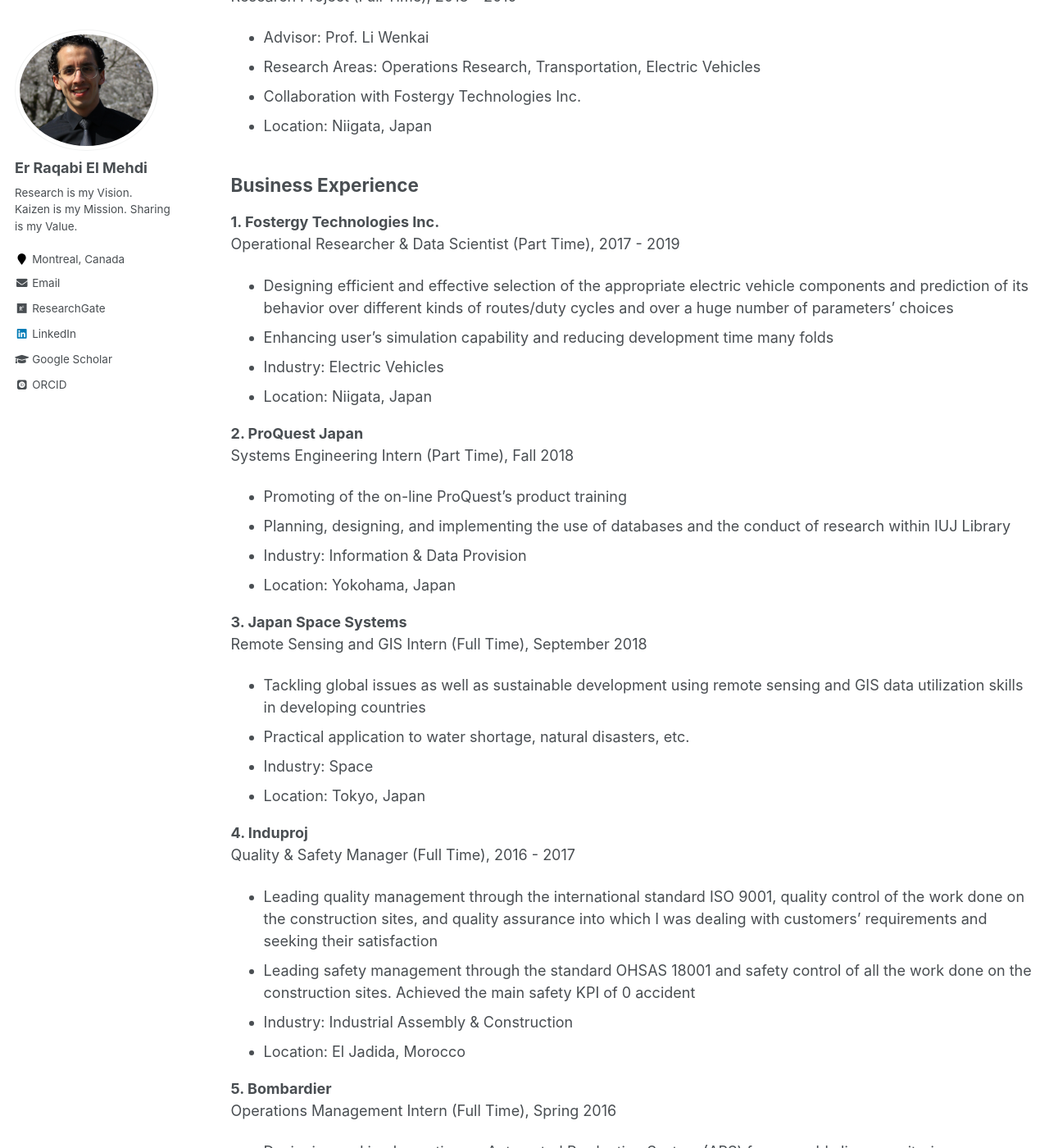
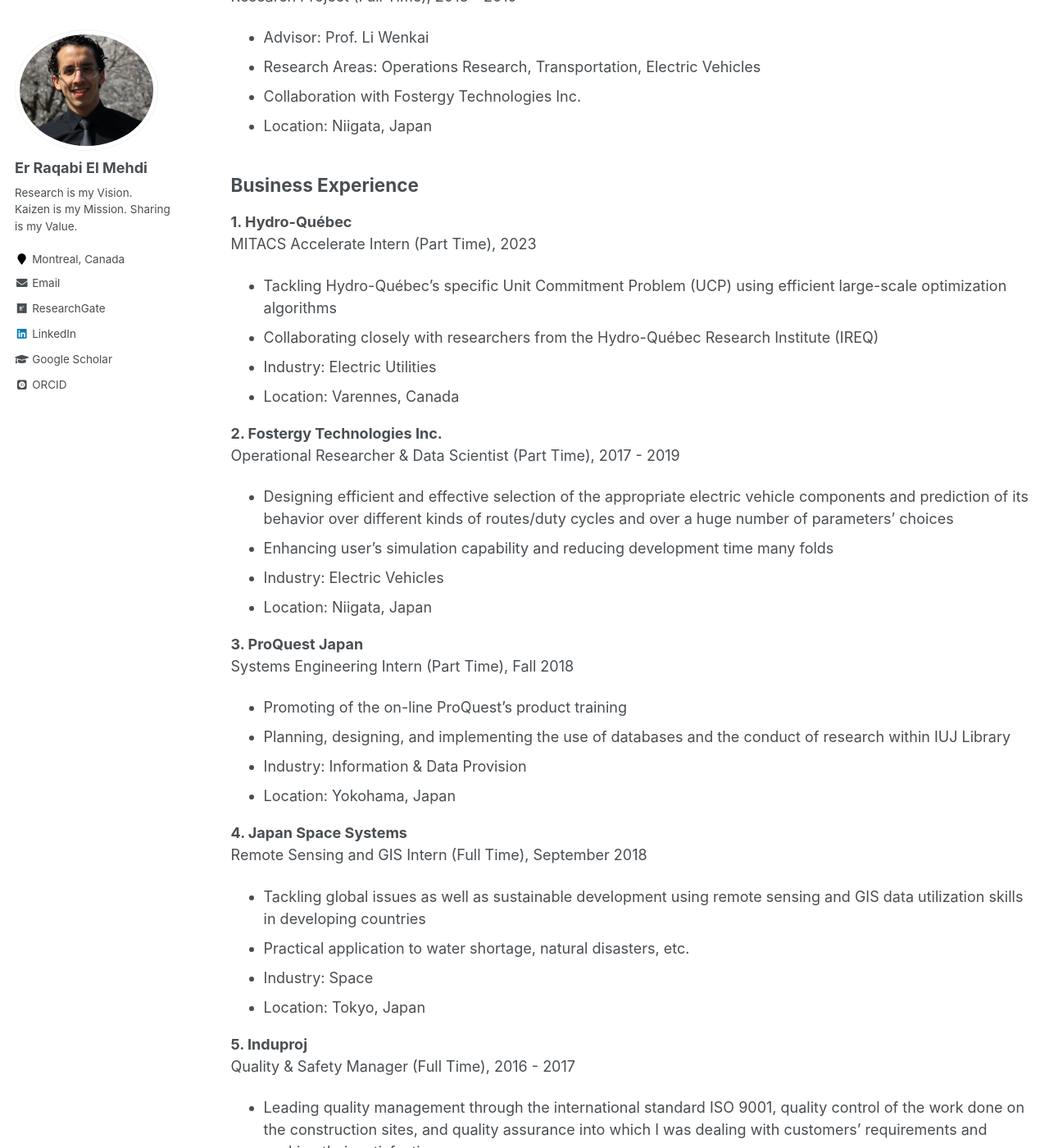
Before and after one commit to RqbMedi/rqbmedi.github.io, a Jekyll site: the page built from _pages/others.md, in a window 1280 px wide and 1400 px high, scrolled down 885 px. Shown: the whole window at 82% size. Built offline with Jekyll 4.4.1, drawn with Linux system fonts in a browser that asks for light colours; some web fonts are replaced; some of the changed text lies outside the part shown.

Commit message:
Update others.md

```diff
--- a/_pages/others.md
+++ b/_pages/others.md
@@ -36,63 +36,70 @@ Research Project (Full Time), 2018 - 2019
 
 Business Experience
 ------
-**1. Fostergy Technologies Inc.**<br>
+**1. Hydro-Québec**<br>
+MITACS Accelerate Intern (Part Time), 2023
+ - Tackling Hydro-Québec’s specific Unit Commitment Problem (UCP) using efficient large-scale optimization algorithms
+ - Collaborating closely with researchers from the Hydro-Québec Research Institute (IREQ)
+ - Industry: Electric Utilities
+ - Location: Varennes, Canada
+
+**2. Fostergy Technologies Inc.**<br>
 Operational Researcher & Data Scientist (Part Time), 2017 - 2019
  - Designing efficient and effective selection of the appropriate electric vehicle components and prediction of its behavior over different kinds of routes/duty cycles and over a huge number of parameters’ choices
  - Enhancing user’s simulation capability and reducing development time many folds
  - Industry: Electric Vehicles
  - Location: Niigata, Japan
 
-**2. ProQuest Japan**<br>
+**3. ProQuest Japan**<br>
 Systems Engineering Intern (Part Time), Fall 2018
  - Promoting of the on-line ProQuest’s product training
  - Planning, designing, and implementing the use of databases and the conduct of research within IUJ Library
  - Industry: Information & Data Provision
  - Location: Yokohama, Japan
 
-**3. Japan Space Systems** <br>
+**4. Japan Space Systems** <br>
 Remote Sensing and GIS Intern (Full Time), September 2018
  - Tackling global issues as well as sustainable development using remote sensing and GIS data utilization skills in developing countries
  - Practical application to water shortage, natural disasters, etc.
  - Industry: Space
  - Location: Tokyo, Japan
 
-**4. Induproj**<br>
+**5. Induproj**<br>
 Quality & Safety Manager (Full Time), 2016 - 2017
  - Leading quality management through the international standard ISO 9001, quality control of the work done on the construction sites, and quality assurance into which I was dealing with customers’ requirements and seeking their satisfaction
  - Leading safety management through the standard OHSAS 18001 and safety control of all the work done on the construction sites. Achieved the main safety KPI of 0 accident
  - Industry: Industrial Assembly & Construction
  - Location: El Jadida, Morocco
 
-**5. Bombardier**<br>
+**6. Bombardier**<br>
 Operations Management Intern (Full Time), Spring 2016
  - Designing and implementing an Automated Production System (APS) for assembly lines monitoring
  - Introducing Data mining for knowledge extraction
  - Industry: Aerospace
  - Location: Casablanca, Morocco
 
-**6. Managem Group**<br>
+**7. Managem Group**<br>
 Industrial Challenge (Full Time), Summer 2015
  - Modeling and Simulating the Silver Treatment Plant at SMI
  - Mapping of Ag rocks flows at SMI
  - Industry: Mining
  - Location: Tinghir, Morocco
 
- **7. Société Nouvelles de Volailles**<br>
+ **8. Société Nouvelles de Volailles**<br>
 Industrial Challenge (Full Time), Summer 2015
  - Motion and time study within the factory
  - Programming an application for company's KPI monitoring
  - Industry: Agri-food
  - Location: Temara, Morocco
 
- **8. Caisse de Dépôt et de Gestion**<br>
+ **9. Caisse de Dépôt et de Gestion**<br>
 Project Management Internship (Part Time), Winter 2015
  - Study and Comprehension of international projects management references such as PMBOK and Prince2
  - Analysis of a strategic PMO within CDG based on international projects management standards
  - Industry: Finance
  - Location: Rabat, Morocco
 
- **9. Sogea-Satom**<br>
+ **10. Sogea-Satom**<br>
  Operator Internship (Full Time), Summer 2014
  - Working as an Operator in a Sheet-metal Workshop.
  - Implementation of a 5S tools in the plant SBK.
```
